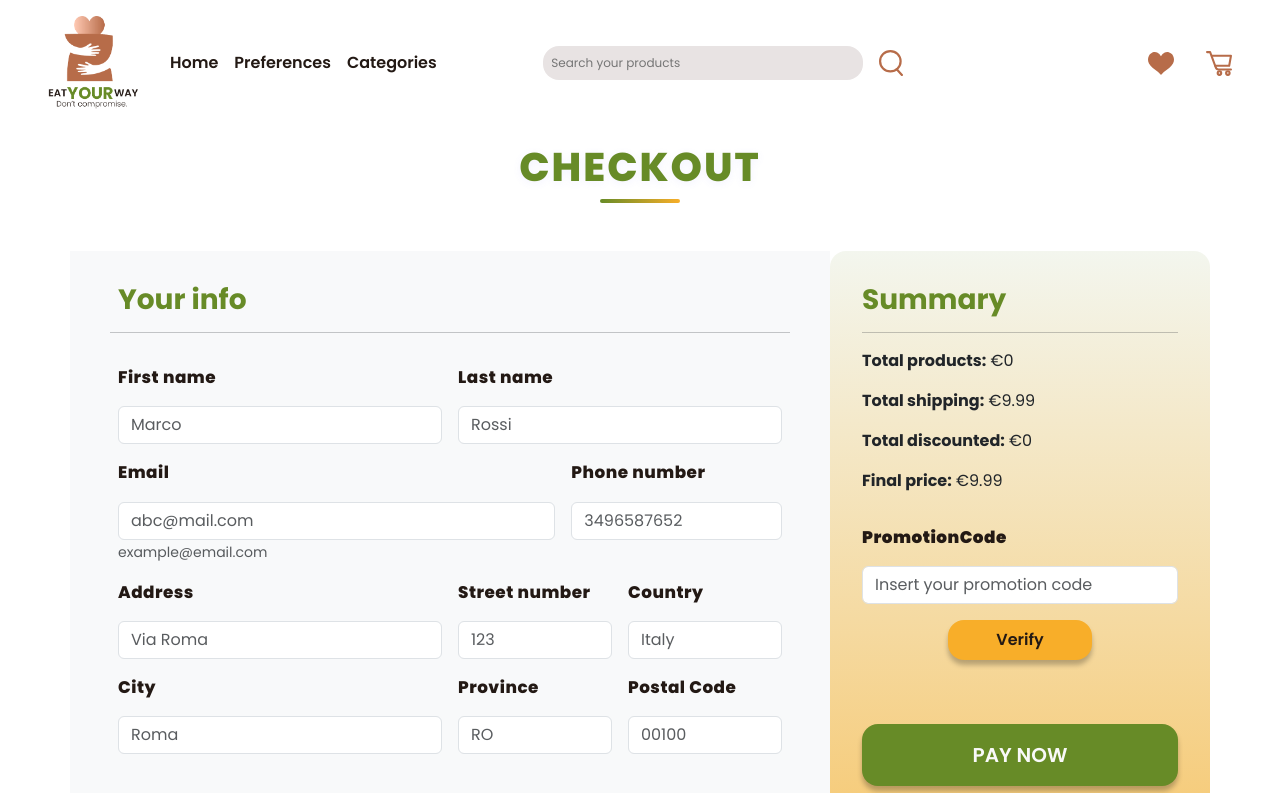
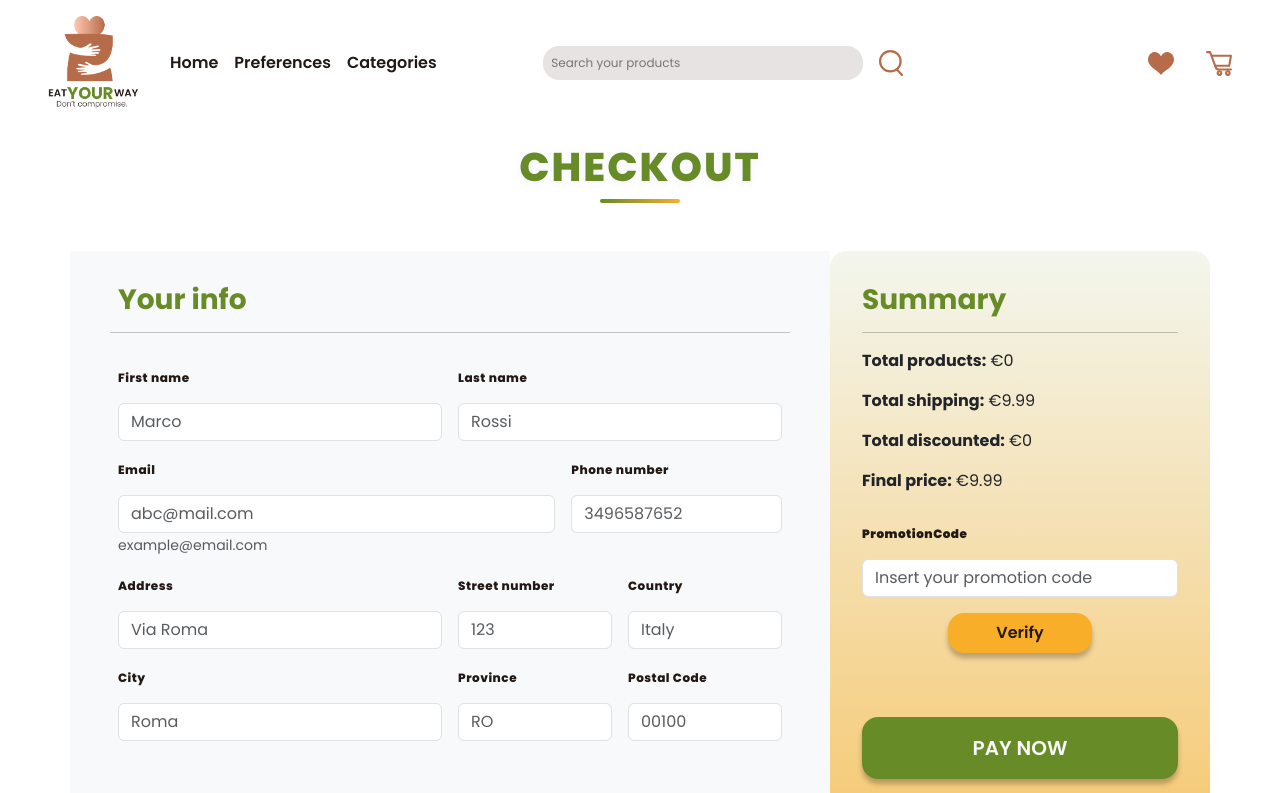
Before and after one commit to GiuseppeColucci95/project-work-team3, a React (Vite) app in the folder FRONTEND/: page /checkout in a window 1280 px wide. Shown: the top 793 px of the page. Built offline with nearby package versions, Linux system fonts and the light colour scheme.

Commit message:
style: refine header and footer component styles for improved layout and readability

```diff
--- a/FRONTEND/src/index.css
+++ b/FRONTEND/src/index.css
@@ -115,34 +115,42 @@ header {
   ul .dropdown {
     z-index: 1000;
   }
+
   .menu-container {
     width: 300px;
   }
+
   .menu-hamburger,
   .menu-hamburger .list-unstyled,
   .menu-hamburger .list-unstyled li,
   .menu-hamburger .list-unstyled li a {
     font-size: 32px !important;
   }
+
   .menu-hamburger .dropdown {
     list-style: none;
     padding-left: 0;
     margin-top: 0;
   }
+
   .menu-hamburger .dropdown li,
   .menu-hamburger .list-unstyled li {
     margin-bottom: 1rem;
   }
+
   .menu-hamburger .dropdown li {
     margin-bottom: 0.5rem;
   }
+
   .menu-hamburger .dropdown li a {
     text-decoration: none;
     color: var(--dark);
   }
+
   .menu-hamburger .dropdown li a:hover {
     color: var(--primary);
   }
+
   .menu .dropdown {
     position: absolute;
     background-color: white;
@@ -152,19 +160,24 @@ header {
     margin: 0;
     display: none;
   }
+
   .menu li:hover .dropdown {
     display: block;
   }
+
   .dropdown li {
     padding: 5px 10px;
   }
+
   .dropdown li a {
     text-decoration: none;
     color: black;
   }
+
   .dropdown li a:hover {
     color: var(--accent);
   }
+
   .dropdown-toggle {
     font-size: 32px !important;
     border: none;
@@ -592,6 +605,7 @@ h3 {
   color: var(--primary);
   margin: 0 !important;
 }
+
 .bg-summary {
   background: linear-gradient(180deg, rgba(103, 139, 39, 0.08), var(--accent));
   background-size: 100%;
@@ -600,10 +614,12 @@ h3 {
   border-radius: 1rem;
   padding: 2rem !important;
 }
+
 .noValidate {
   padding: 2rem;
   border-radius: 1rem !important;
 }
+
 .btn-pay {
   border-style: none;
   border-radius: 1rem;
@@ -940,6 +956,7 @@ footer {
       margin-right: 0;
     }
   }
+
   .hamburger {
     width: 24px;
     margin: 0 !important;
@@ -1147,6 +1164,7 @@ footer {
   .menu-container {
     width: 95% !important;
   }
+
   .footer-menu-ce {
     flex-wrap: wrap !important;
     justify-content: center !important;
@@ -1682,7 +1700,7 @@ footer {
 .form-label {
   color: var(--dark);
   font-weight: 800;
-  font-size: 1.05rem;
+  font-size: 0.75rem;
   letter-spacing: 0.5px;
   margin-bottom: 4px;
   padding-bottom: 0.5rem;
@@ -1707,6 +1725,7 @@ footer {
 
 .form-check-label {
   color: var(--dark);
+  font-size: 0.75rem;
   font-weight: 800;
   margin-left: 0.5em;
   cursor: pointer;
@@ -1717,12 +1736,12 @@ footer {
 .select-fixed {
   min-width: 100px !important;
   max-width: 100% !important;
-  padding: 8px 10px !important;
+  padding: 2px 8px !important;
   border-radius: 16px !important;
   border: 2px solid var(--accent) !important;
   background: var(--light) !important;
   color: var(--dark) !important;
-  font-size: 1.1rem !important;
+  font-size: 0.75rem !important;
   font-weight: 600 !important;
   box-shadow: 0 2px 8px rgba(103, 139, 39, 0.08) !important;
   appearance: none !important;
```
